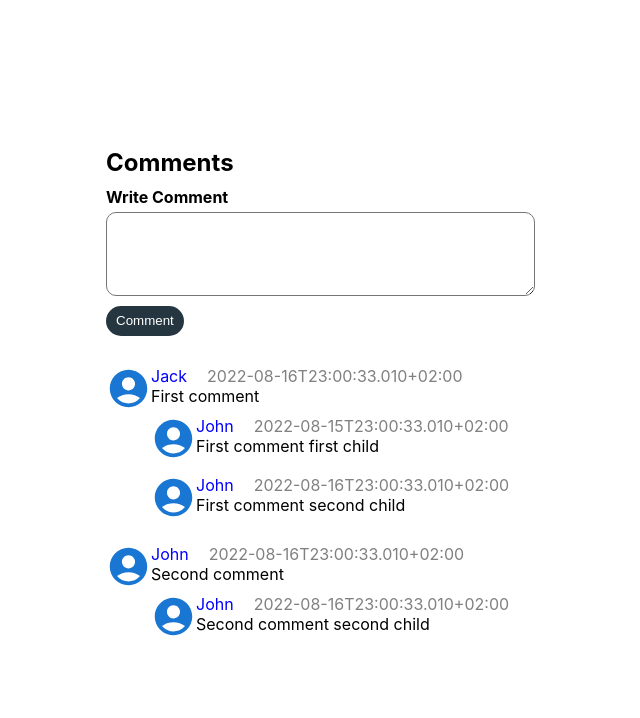
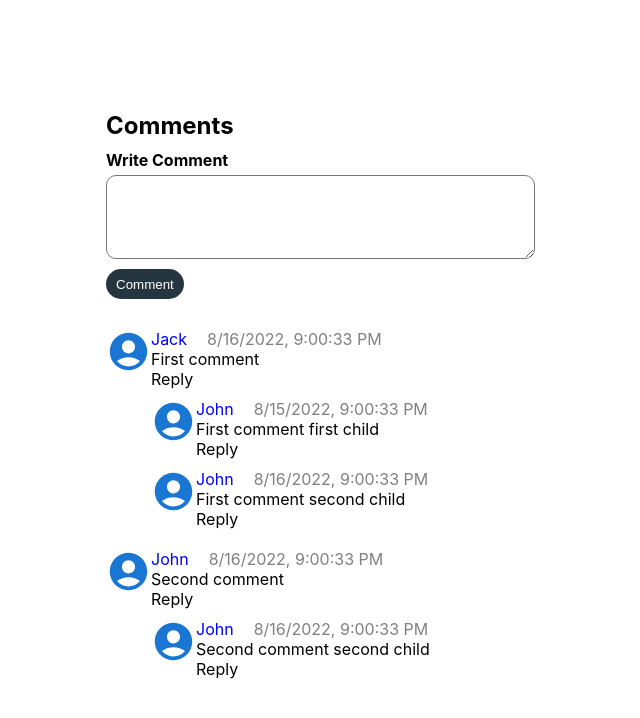
Before and after one commit to Jothishwar/Comments, a React (Create React App) app: page / in a window 1280 px wide. Shown: the top 718 px of the page, without its empty margins (86-726 px from the left). Built offline with nearby package versions, Linux system fonts and the light colour scheme; the HTML template or start-up script is replaced by a standard one.

Commit message:
added comment-actions

```diff
--- a/src/comments/Comment.js
+++ b/src/comments/Comment.js
@@ -1,7 +1,14 @@
 import React from 'react';
 import AccountCircleIcon from '@mui/icons-material/AccountCircle';
 
-function Comment({comment,replies}) {
+function Comment({comment,replies,currentUserId }) {
+
+	const canReply = Boolean(currentUserId);
+	const timepassed = new Date() - new Date(comment.createdAt) > 300000;
+	const canEdit = currentUserId === comment.userId && !timepassed;
+	const canDelete = currentUserId === comment.userId && !timepassed;
+	const createdAt = new Date(comment.createdAt).toLocaleString();
+
 	return (
 		<div className="comment">
 			<div className="comment-image-container">
@@ -10,15 +17,21 @@ function Comment({comment,replies}) {
 			<div className="comment-right-part">
 				<div className="comment-content">
 					<div className="comment-author">{comment.username}</div>
-					<div>{comment.createdAt}</div>
+					<div>{createdAt}</div>
 				</div>
 				<div className="comment-text">{comment.body}</div>
+				<div className="comment-actions">
+					{canReply && <div className="comment-action">Reply</div>}
+					{canEdit && <div className="comment-action">Edit</div>}
+					{canDelete && <div className="comment-action">Delete</div>}
+				</div>
 				{replies.length > 0 && (
 					<div className="replies">
 						{replies.map( reply => (
 							<Comment key={reply.id}
 								comment={reply}
 								replies={[]}
+								currentUserId={currentUserId}
 							/>
 						))}
 					</div>
@@ -28,4 +41,4 @@ function Comment({comment,replies}) {
 	);
 };
 
-export default Comment
+export default Comment;
--- a/src/comments/Comments.js
+++ b/src/comments/Comments.js
@@ -9,7 +9,7 @@ function Comments({currentUserId}) {
 
 	const rootComments = backendComments.filter((backendComment) =>
 		backendComment.parentId === null);
-	console.log(rootComments);
+
 	const getReplies = (commentId) => {
 		return backendComments.filter((backendComment) => backendComment.parentId === commentId)
 		.sort((a,b) => new Date(a.createdAt).getTime() - new Date(b.createdAt).getTime());
@@ -39,6 +39,7 @@ function Comments({currentUserId}) {
 						key={rootComment.id}
 						comment={rootComment}
 						replies={getReplies(rootComment.id)}
+						currentUserId={currentUserId}
 					/>
 				))}
 			</div>
```
